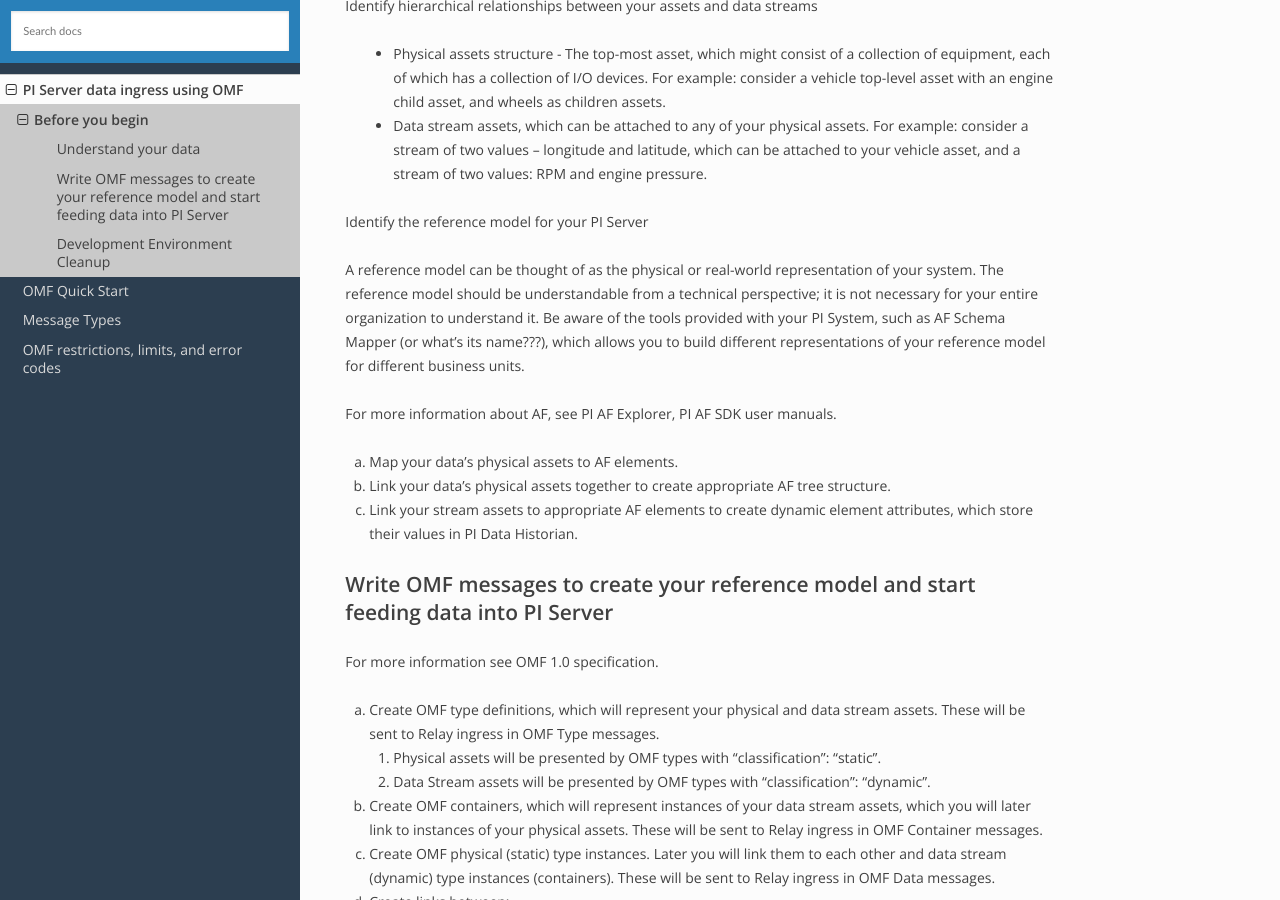
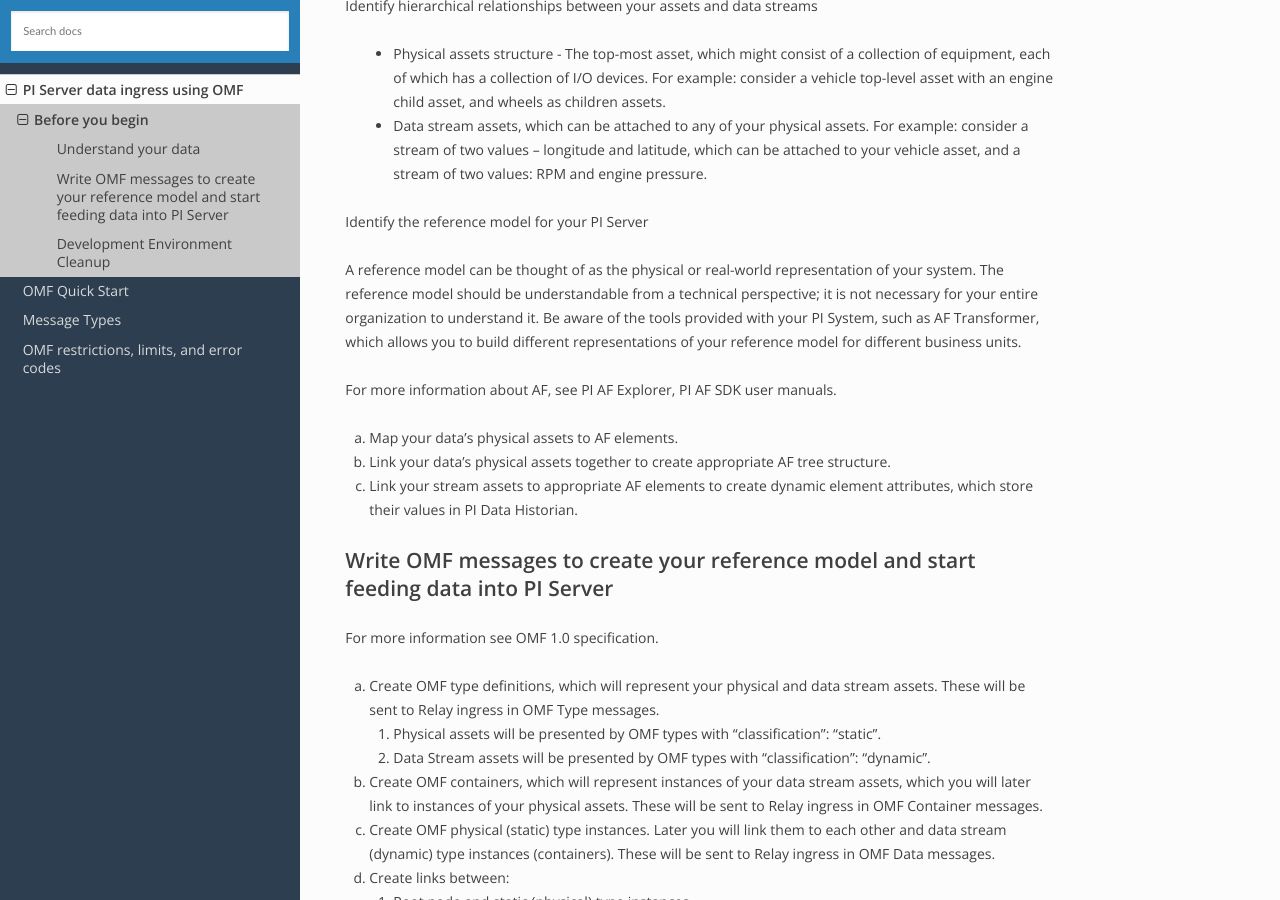
Before and after one commit to osisoft/OMF-Developer-Companion-Guide, a Sphinx documentation site: the page built from docs/OMF_Before.rst, in a window 1280 px wide and 900 px high, scrolled down 904 px. Built offline with Sphinx 7.4.7 and the Read the Docs theme 2.0.0, drawn with Linux system fonts in a browser that asks for light colours.

Commit message:
Update OMF_Before.rst

```diff
--- a/docs/OMF_Before.rst
+++ b/docs/OMF_Before.rst
@@ -45,7 +45,7 @@
 
 A reference model can be thought of as the physical or real-world representation of your system. The reference model
 should be understandable from a technical perspective; it is not necessary for your entire organization to understand
-it. Be aware of the tools provided with your PI System, such as AF Schema Mapper (or what's its name???), which allows
+it. Be aware of the tools provided with your PI System, such as AF Transformer, which allows
 you to build different representations of your reference model for different business units.
 
 For more information about AF, see PI AF Explorer, PI AF SDK user manuals.
```
